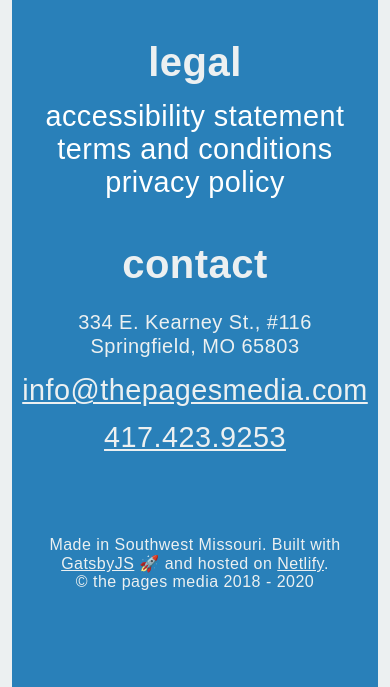
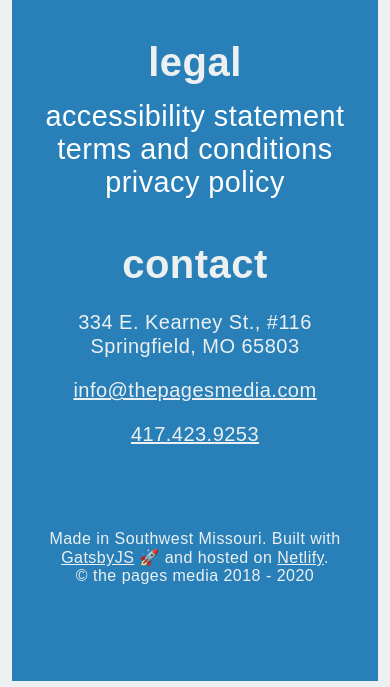
Before and after one commit to tpage99/tpm-gatsby, a Gatsby site: page /blog in a window 390 px wide. Shown: the part 7397-8084 px from the top of the page. Built offline with nearby package versions, Linux system fonts and the light colour scheme; Gatsby itself is replaced by a stand-in of ours.

Commit message:
mobile view footer links standardized and pwa color scheme updated

```diff
--- a/gatsby-config.js
+++ b/gatsby-config.js
@@ -50,7 +50,7 @@ module.exports = {
         short_name: `The Pages Media`,
         start_url: `/`,
         background_color: `#fff`,
-        theme_color: `#a2466c`,
+        theme_color: `#2980b9`,
         // Enables "Add to Homescreen" prompt and disables browser UI (including back button)
         // see https://developers.google.com/web/fundamentals/web-app-manifest/#display
         display: `standalone`,
--- a/src/assets/main.css
+++ b/src/assets/main.css
@@ -331,6 +331,11 @@ form button {
   padding: 1rem 0 2rem;
 }
 
+.footer-contact {
+  font-size: 1.25rem;
+  line-height: 1.5rem;
+}
+
 .mobile-header {
   display: none;
 }
@@ -485,6 +490,10 @@ form button {
     padding: 1rem 0 5rem;
   }
 
+  .footer-contact a {
+    font-size: 1.25rem;
+  }
+
   .services {
     display: block;
     padding: 0;
--- a/src/components/footer.js
+++ b/src/components/footer.js
@@ -76,7 +76,7 @@ export default class footer extends Component {
           </div>
           <div>
             <h3>contact</h3>
-            <div style={{ fontSize: `1.25rem`, lineHeight: `1.5rem` }}>
+            <div className="footer-contact">
               <p>
                 334 E. Kearney St., #116
                 <br />
```
